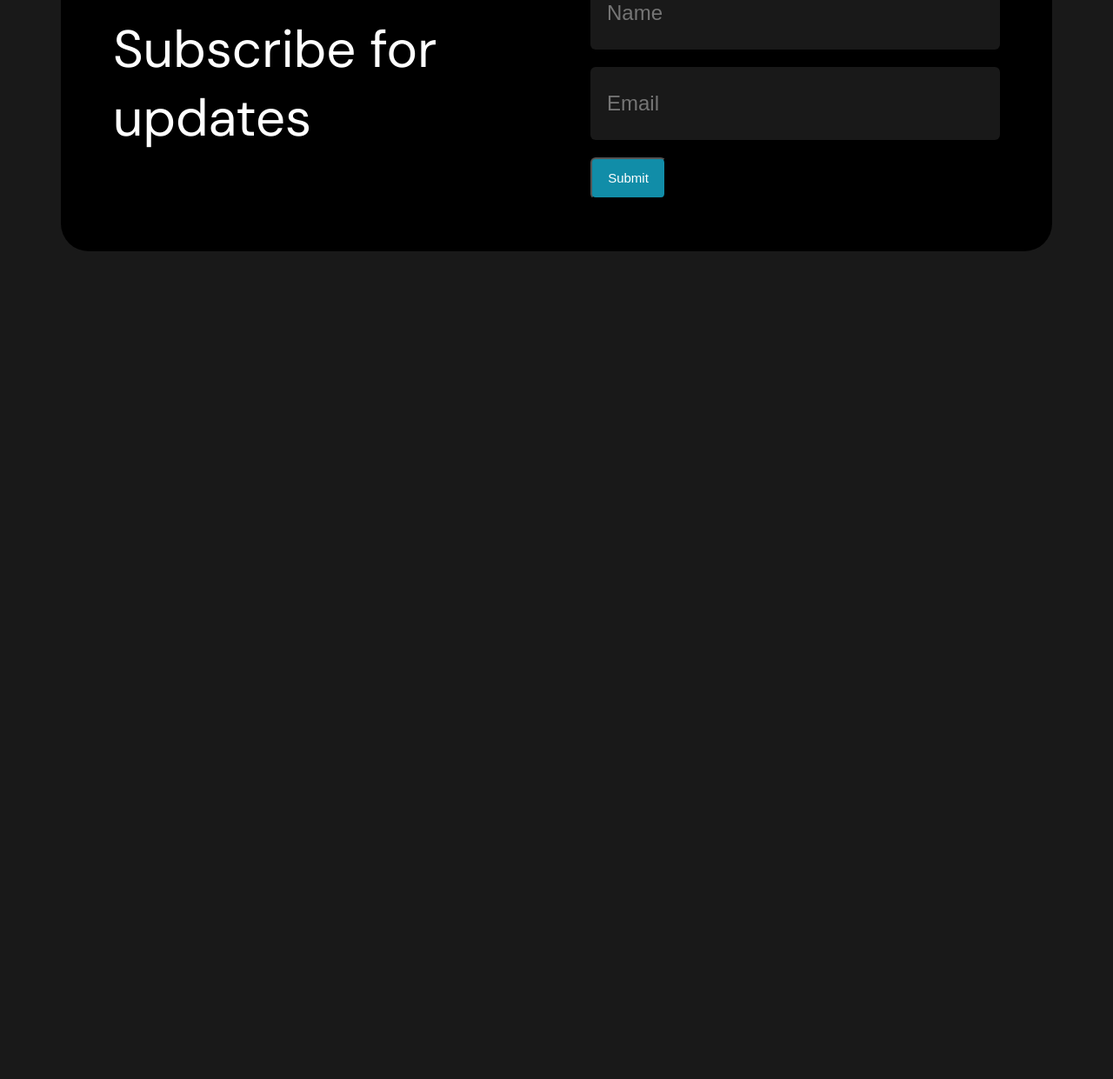
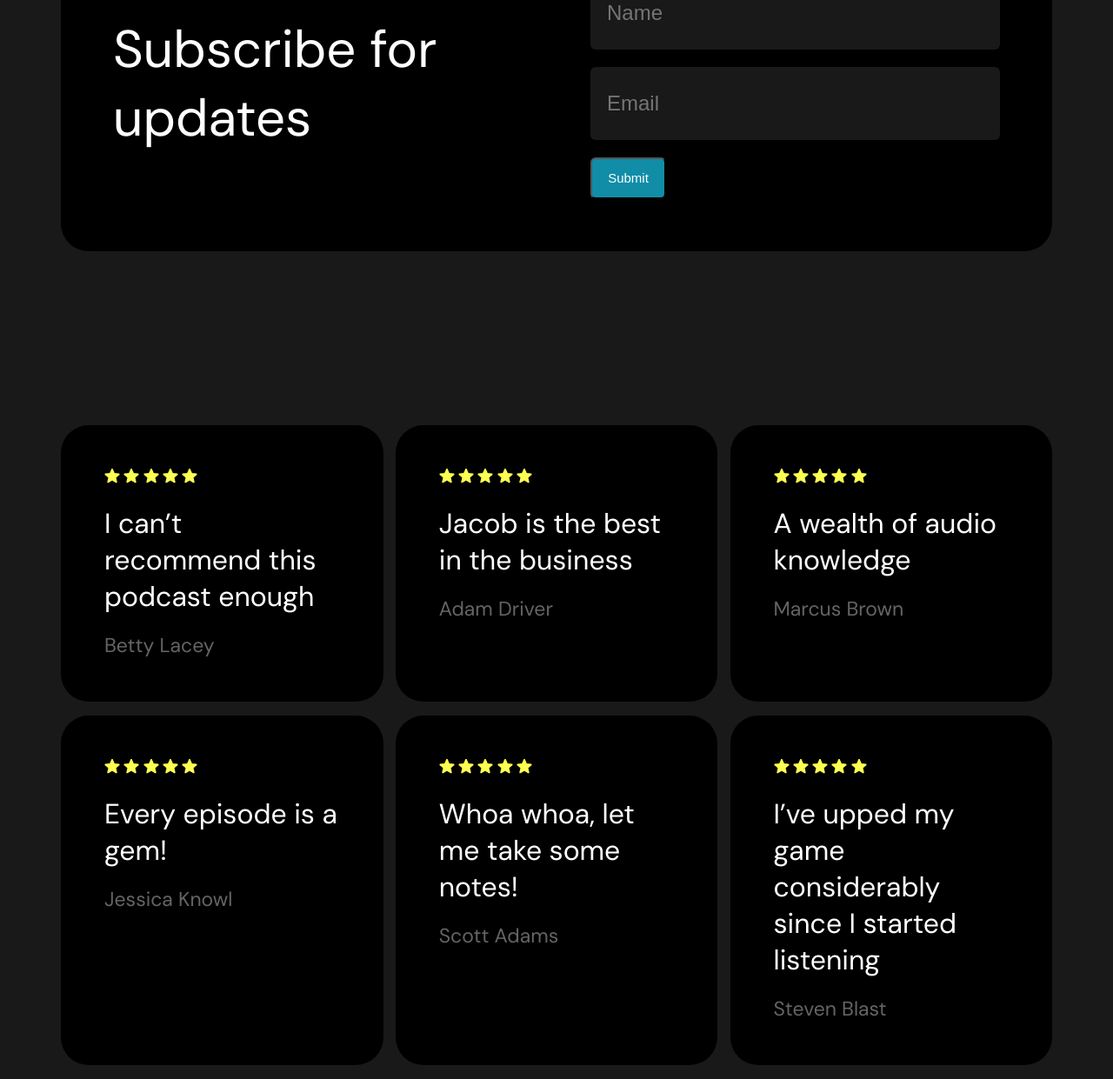
Before and after one commit to Crazy-Vova/Crazy-Vova.github.io, a plain HTML site: page castaway/index.html in a window 1280 px wide. Shown: the part 3507-4748 px from the top of the page at 87% size. Before the commit the page ends 3796 px from the top, so only its background shows below. Drawn offline with Linux system fonts and the light colour scheme.

Commit message:
comments

```diff
--- a/castaway/index.html
+++ b/castaway/index.html
@@ -141,6 +141,98 @@
 
             </div>
         </div>
+        <div class="comments">
+            <div class="comment">
+                <div class="stars">
+                    <img src="pictures/star.png" alt="">
+                    <img src="pictures/star.png" alt="">
+                    <img src="pictures/star.png" alt="">
+                    <img src="pictures/star.png" alt="">
+                    <img src="pictures/star.png" alt="">
+                </div>
+                <div class="comment_p">
+                    <p>I can’t recommend this podcast enough</p>
+                </div>
+                <div class="comment_person">
+                    <p>Betty Lacey</p>
+                </div>
+            </div>
+            <div class="comment">
+                <div class="stars">
+                    <img src="pictures/star.png" alt="">
+                    <img src="pictures/star.png" alt="">
+                    <img src="pictures/star.png" alt="">
+                    <img src="pictures/star.png" alt="">
+                    <img src="pictures/star.png" alt="">
+                </div>
+                <div class="comment_p">
+                    <p>Jacob is the best in the business</p>
+                </div>
+                <div class="comment_person">
+                    <p>Adam Driver</p>
+                </div>
+            </div>
+            <div class="comment">
+                <div class="stars">
+                    <img src="pictures/star.png" alt="">
+                    <img src="pictures/star.png" alt="">
+                    <img src="pictures/star.png" alt="">
+                    <img src="pictures/star.png" alt="">
+                    <img src="pictures/star.png" alt="">
+                </div>
+                <div class="comment_p">
+                    <p>A wealth of audio knowledge</p>
+                </div>
+                <div class="comment_person">
+                    <p>Marcus Brown</p>
+                </div>
+            </div>
+            <div class="comment">
+                <div class="stars">
+                    <img src="pictures/star.png" alt="">
+                    <img src="pictures/star.png" alt="">
+                    <img src="pictures/star.png" alt="">
+                    <img src="pictures/star.png" alt="">
+                    <img src="pictures/star.png" alt="">
+                </div>
+                <div class="comment_p">
+                    <p>Every episode is a gem!</p>
+                </div>
+                <div class="comment_person">
+                    <p>Jessica Knowl</p>
+                </div>
+            </div>
+            <div class="comment">
+                <div class="stars">
+                    <img src="pictures/star.png" alt="">
+                    <img src="pictures/star.png" alt="">
+                    <img src="pictures/star.png" alt="">
+                    <img src="pictures/star.png" alt="">
+                    <img src="pictures/star.png" alt="">
+                </div>
+                <div class="comment_p">
+                    <p>Whoa whoa, let me take some notes!</p>
+                </div>
+                <div class="comment_person">
+                    <p>Scott Adams</p>
+                </div>
+            </div>
+            <div class="comment">
+                <div class="stars">
+                    <img src="pictures/star.png" alt="">
+                    <img src="pictures/star.png" alt="">
+                    <img src="pictures/star.png" alt="">
+                    <img src="pictures/star.png" alt="">
+                    <img src="pictures/star.png" alt="">
+                </div>
+                <div class="comment_p">
+                    <p>I’ve upped my game considerably since I started listening</p>
+                </div>
+                <div class="comment_person">
+                    <p>Steven Blast</p>
+                </div>
+            </div>
+        </div>
     </div>
 </body>
 </html>
--- a/castaway/styles.css
+++ b/castaway/styles.css
@@ -689,3 +689,74 @@ header a:hover {
         font-size: 18px;
     }
 }
+
+/* comments */
+
+.comments {
+    display: flex;
+    justify-content: space-between;
+    flex-wrap: wrap;
+    margin-top: 200px;
+}
+.comment {
+    width: 32.5%;
+    padding: 50px;
+    background-color: black;
+    border-radius: 32px;
+    box-sizing: border-box;
+    margin-bottom: 16px;
+}
+.comment_p {
+    font-size: 2.5vw;
+    margin-top: 20px;
+}
+.comment_person p {
+    color: #646464;
+    font-size: 23px;
+    padding-top: 20px;
+}
+@media (max-width: 1024px) {
+    .comment {
+        width: 45%;
+    }
+    .comment_p {
+        font-size: 3vw;
+    }
+}
+@media (max-width:850px) {
+    .comments {
+        margin-top: 70px;
+    }
+    .comment {
+        width: 49%;
+    }
+}
+@media (max-width: 768px) {
+    .comment_person p {
+        font-size: 20px;
+    }
+    .comment {
+        padding: 35px;
+    }
+    .comment_p {
+        font-size: 4vw;
+    }
+}
+@media (max-width: 650px) {
+    .comment {
+        width: 80%;
+        margin: 20px auto;
+    }
+    .comment_p {
+        font-size: 5vw;
+    }
+}
+@media (max-width: 426px) {
+    .comment {
+        width: 100%;
+        margin: 20px auto;
+    }
+    .comment_p {
+        font-size: 7vw;
+    }
+}
```
Also changed, not shown: castaway/pictures/star.png (added).
